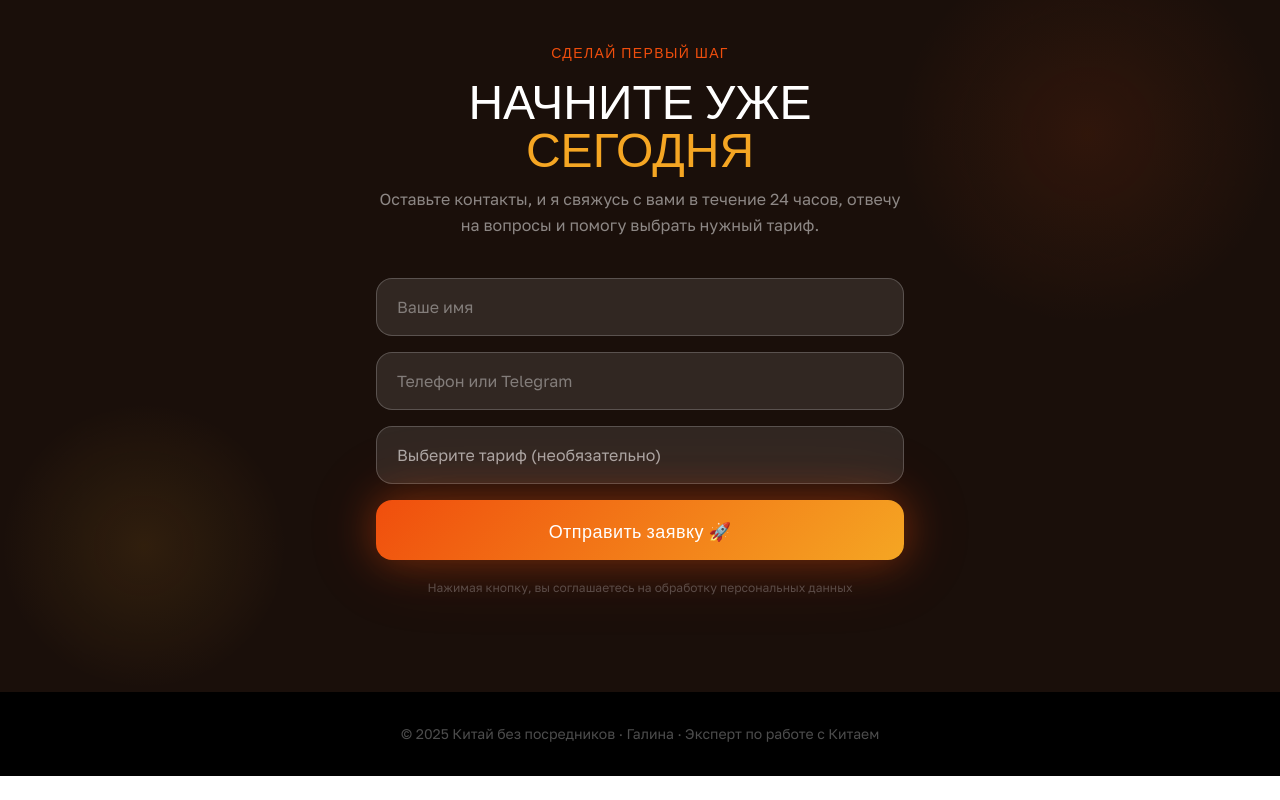
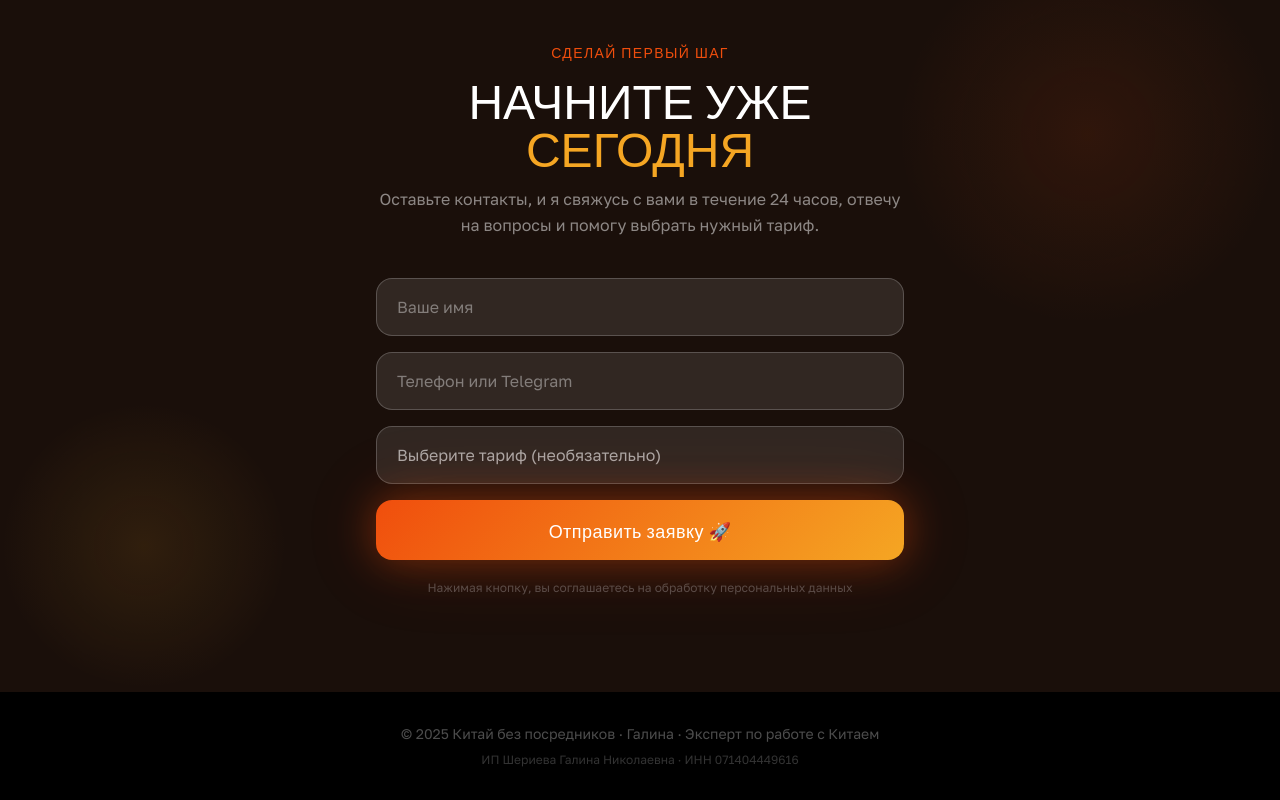
Before and after one commit to pr-poehali-dev/china-direct-buying, a React (Vite) app: page / in a window 1280 px wide. Shown: the part 5906-6706 px from the top of the page. Before the commit the page ends 6682 px from the top, so only its background shows below. Built offline with nearby package versions, Linux system fonts and the light colour scheme.

Commit message:
feat: добавь ФИО и ИНН Шериева

```diff
--- a/src/pages/Index.tsx
+++ b/src/pages/Index.tsx
@@ -569,6 +569,9 @@ export default function Index() {
         <p className="text-white/30 text-sm font-golos">
           © 2025 Китай без посредников · Галина · Эксперт по работе с Китаем
         </p>
+        <p className="text-white/20 text-xs font-golos mt-2">
+          ИП Шериева Галина Николаевна · ИНН 071404449616
+        </p>
       </footer>
     </div>
   );
```
